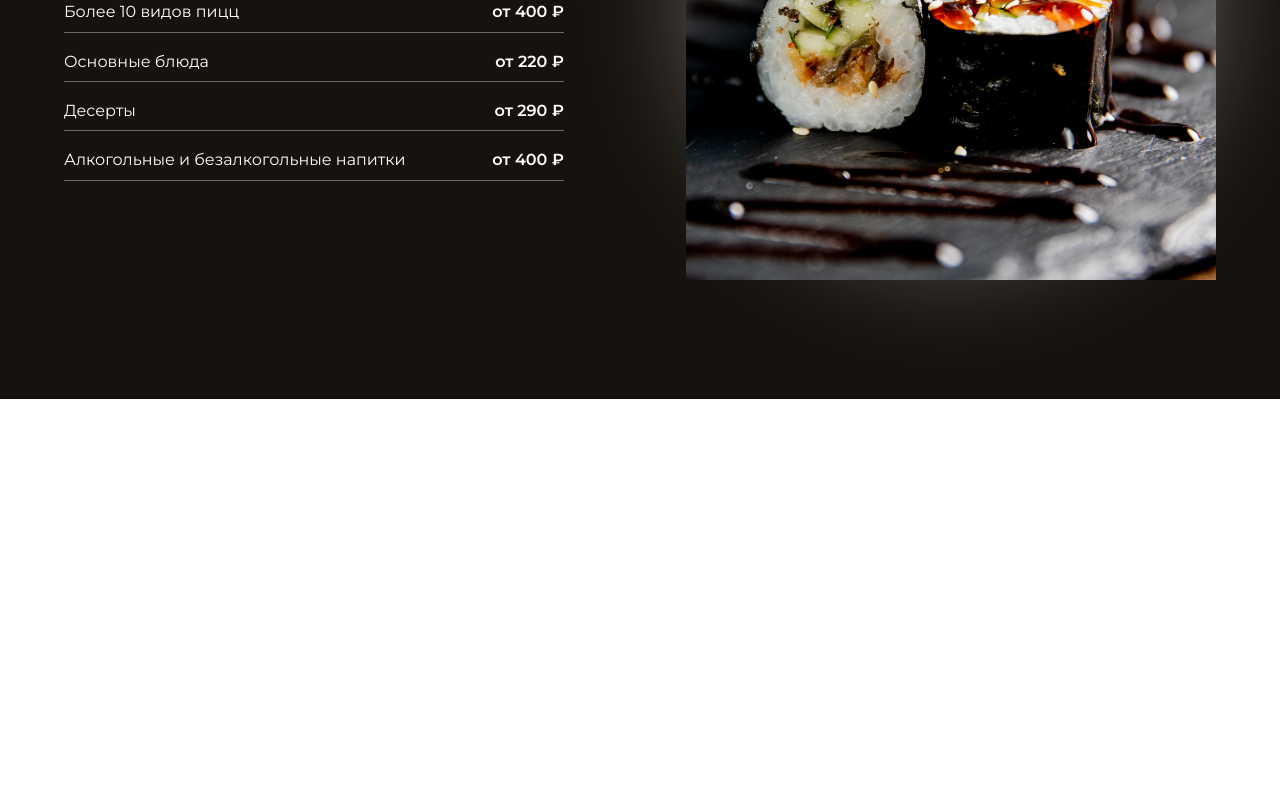
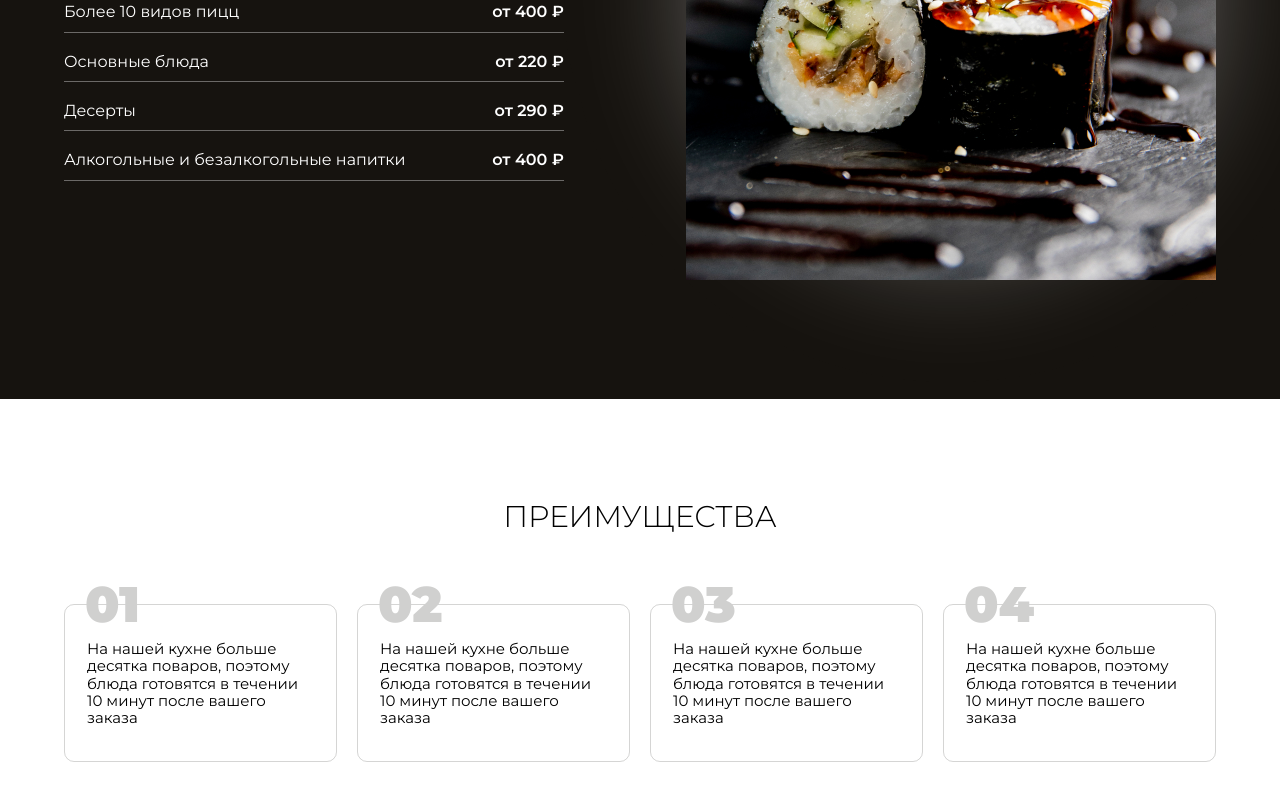
Before and after one commit to kawasakime/practic-landing, a React (Create React App) app: page / in a window 1280 px wide. Shown: the part 2135-2935 px from the top of the page. Before the commit the page ends 2534 px from the top, so only its background shows below. Built offline with nearby package versions, Linux system fonts and the light colour scheme.

Commit message:
created advantage section

```diff
--- a/public/index.html
+++ b/public/index.html
@@ -7,7 +7,7 @@
     <link rel="preconnect" href="https://fonts.googleapis.com" />
     <link rel="preconnect" href="https://fonts.gstatic.com" crossorigin />
     <link
-      href="https://fonts.googleapis.com/css2?family=Montserrat:wght@300;400;600;700&display=swap"
+      href="https://fonts.googleapis.com/css2?family=Montserrat:wght@300;400;600;700;900&display=swap"
       rel="stylesheet"
     />
     <title>Лендинг</title>
--- a/src/App.tsx
+++ b/src/App.tsx
@@ -7,6 +7,7 @@ import AboutUs from "./sections/AboutUs";
 import GlobalStyles from "./styles/global";
 import { baseTheme } from "./styles/theme";
 import Services from "./sections/Services";
+import Advantage from "./sections/Advantage";
 
 function App() {
   return (
@@ -14,6 +15,7 @@ function App() {
       <MainSection />
       <AboutUs />
       <Services />
+      <Advantage />
       <GlobalStyles />
     </ThemeProvider>
   );
--- a/src/configs/config.ts
+++ b/src/configs/config.ts
@@ -69,7 +69,7 @@ export const config = {
       },
     ],
   },
-  section_4: {
+  advantage: {
     title: "Преимущества",
     items: [
       "На нашей кухне больше десятка поваров, поэтому блюда готовятся в течении 10 минут после вашего заказа",
--- a/src/interfaces/styled.ts
+++ b/src/interfaces/styled.ts
@@ -8,6 +8,7 @@ export interface ITheme {
     regular: number,
     semiBold: number,
     bold: number,
+    black: number
   },
   duration: string
 }
--- /dev/null
+++ b/src/sections/Advantage/index.tsx
@@ -0,0 +1,26 @@
+import React from "react";
+
+import * as C from "../../styles/components";
+import * as S from "./styles";
+
+import { config } from "../../configs/config";
+
+const Advantage = () => {
+  return (
+    <S.Advantage>
+      <C.Wrapper>
+        <C.Title className="title">{config.advantage.title}</C.Title>
+        <S.AdvantageItems>
+          {config.advantage.items.map((item, i) => (
+            <S.AdvantageItem>
+              <h1>0{i+1}</h1>
+              <p>{item}</p>
+            </S.AdvantageItem>
+          ))}
+        </S.AdvantageItems>
+      </C.Wrapper>
+    </S.Advantage>
+  );
+};
+
+export default Advantage;
--- /dev/null
+++ b/src/sections/Advantage/styles.ts
@@ -0,0 +1,41 @@
+import styled from "styled-components";
+
+export const Advantage = styled.div`
+  padding: 80px 0;
+
+  .title {
+    text-align: center;
+  }
+`;
+
+export const AdvantageItems = styled.div`
+  display: grid;
+  grid-template-columns: repeat(auto-fit, minmax(250px, 1fr));
+  gap: 20px;
+  margin-top: 70px;
+`;
+
+export const AdvantageItem = styled.div`
+  position: relative;
+  padding: 35px 22px;
+  display: grid;
+  place-items: center;
+  border: 1px solid ${({theme}) => theme.colors.primary}2d;
+  border-radius: 10px;
+  margin-bottom: 20px;
+
+  h1 {
+    position: absolute;
+    font-size: 50px;
+    left: 20px;
+    top: 0;
+    color: #D0D0CF; // ВОЗМОЖНО ЗАМЕНИТЬ
+    font-weight: ${({theme}) => theme.fontWeight.black};
+    margin: 0;
+    transform: translateY(-50%);
+  }
+
+  p {
+    font-size: 15px;
+  }
+`;
--- a/src/styles/theme.ts
+++ b/src/styles/theme.ts
@@ -11,6 +11,7 @@ export const baseTheme: ITheme = {
     regular: 400,
     semiBold: 600,
     bold: 700,
+    black: 900
   },
   duration: "0.3s"
 }
```
